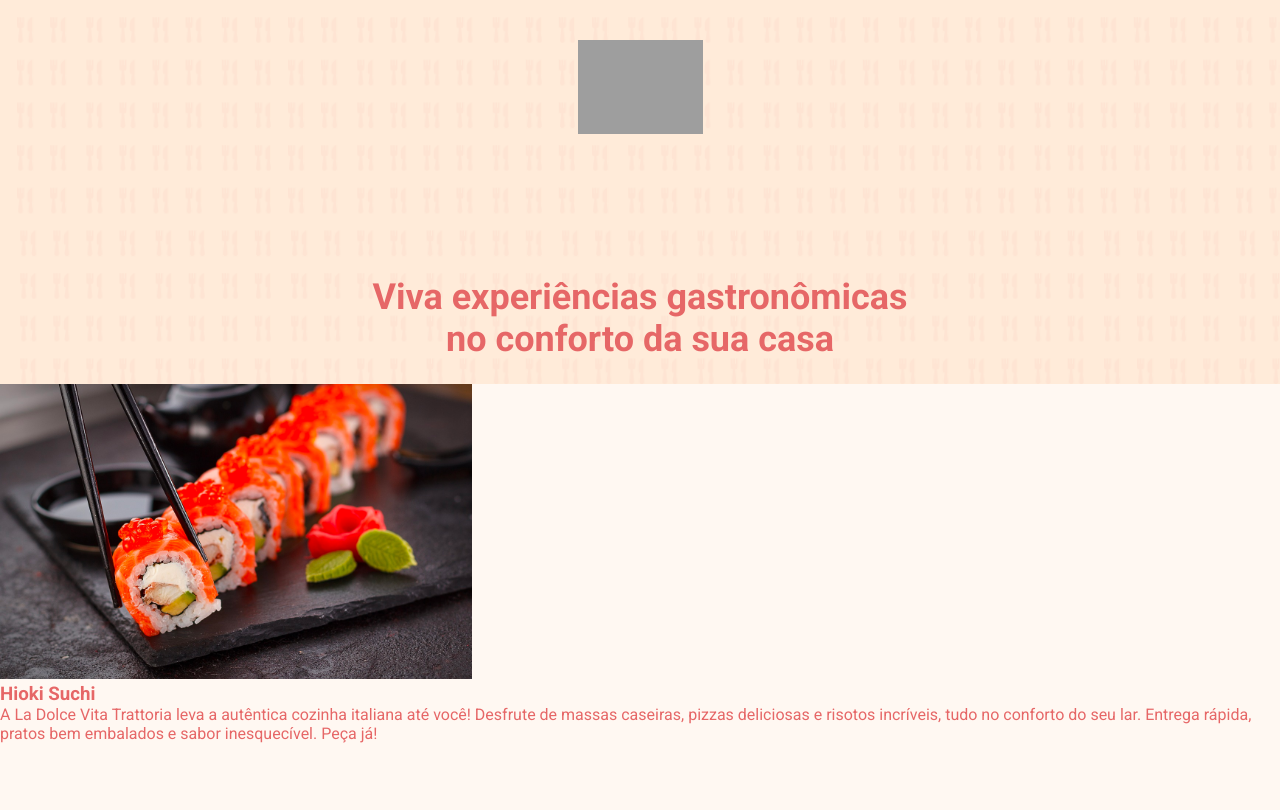
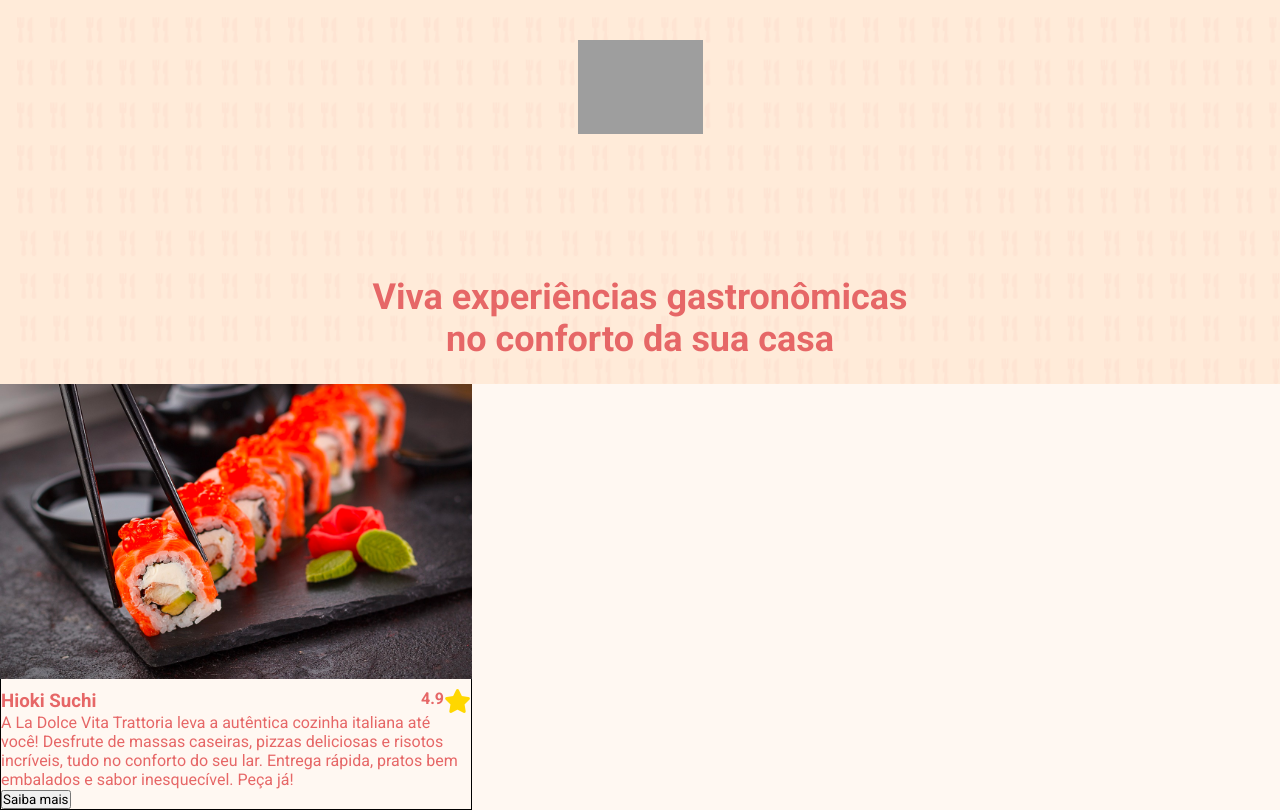
Before and after one commit to FlavioIrl/Projeto-React-EFood-, a React (Create React App) app: page / in a window 1280 px wide. Built offline with nearby package versions, Linux system fonts and the light colour scheme; grey boxes are pictures that could not be loaded.

Commit message:
Construindo os cards

```diff
--- a/public/index.html
+++ b/public/index.html
@@ -28,6 +28,7 @@
     <link rel="preconnect" href="https://fonts.googleapis.com">
     <link rel="preconnect" href="https://fonts.gstatic.com" crossorigin>
     <link href="https://fonts.googleapis.com/css2?family=Roboto:wght@400;700&display=swap" rel="stylesheet">
+    <link rel="stylesheet" href="https://cdnjs.cloudflare.com/ajax/libs/font-awesome/6.5.0/css/all.min.css">
   </head>
   <body>
     <noscript>You need to enable JavaScript to run this app.</noscript>
--- /dev/null
+++ b/src/components/Cards/index.tsx
@@ -0,0 +1,34 @@
+import Hioki from '../../assets/images/HiokiSushi.png'
+
+import {
+  Image,
+  Icon,
+  Evaluation,
+  InfoTop,
+  CardsContainer,
+  Infos
+} from './styles'
+
+const Cards = () => (
+  <CardsContainer>
+    <Image src={Hioki} alt="HiokiSushi" />
+    <Infos>
+      <InfoTop>
+        <h3>Hioki Suchi</h3>
+        <Evaluation>
+          <p>4.9</p>
+          <Icon className="fa-solid fa-star" />
+        </Evaluation>
+      </InfoTop>
+      <p>
+        A La Dolce Vita Trattoria leva a autêntica cozinha italiana até você!
+        Desfrute de massas caseiras, pizzas deliciosas e risotos incríveis, tudo
+        no conforto do seu lar. Entrega rápida, pratos bem embalados e sabor
+        inesquecível. Peça já!
+      </p>
+      <button>Saiba mais</button>
+    </Infos>
+  </CardsContainer>
+)
+
+export default Cards
--- /dev/null
+++ b/src/components/Cards/styles.ts
@@ -0,0 +1,34 @@
+import styled from 'styled-components'
+
+export const Icon = styled.i`
+  color: gold;
+  font-size: 24px;
+`
+
+export const Infos = styled.div`
+  padding-top: 10px;
+  border: 1px solid black;
+  border-top: none;
+`
+
+export const CardsContainer = styled.div`
+  max-width: 472px;
+`
+
+export const InfoTop = styled.div`
+  display: flex;
+  justify-content: space-between;
+  align-items: center;
+`
+
+export const Evaluation = styled.div`
+  font-weight: bold;
+  display: flex;
+  align-items: cente;
+  margin-botton: 8px;
+`
+
+export const Image = styled.img`
+  display: block;
+  width: 472px;
+`
--- a/src/components/Comida/index.tsx
+++ /dev/null
@@ -1,17 +0,0 @@
-import Hioki from '../../assets/images/HiokiSushi.png'
-import { Image } from './styles'
-
-const Comida = () => (
-  <div>
-    <Image src={Hioki} alt="HiokiSushi" />
-    <h3>Hioki Suchi</h3>
-    <p>
-      A La Dolce Vita Trattoria leva a autêntica cozinha italiana até você!
-      Desfrute de massas caseiras, pizzas deliciosas e risotos incríveis, tudo
-      no conforto do seu lar. Entrega rápida, pratos bem embalados e sabor
-      inesquecível. Peça já!
-    </p>
-  </div>
-)
-
-export default Comida
--- a/src/components/Comida/styles.ts
+++ /dev/null
@@ -1,5 +0,0 @@
-import styled from 'styled-components'
-
-export const Image = styled.img`
-  width: 472px;
-`
--- a/src/components/Home/index.tsx
+++ b/src/components/Home/index.tsx
@@ -1,10 +1,10 @@
 import Banner from '../Banner'
-import Comida from '../Comida'
+import Cards from '../Cards'
 
 const Home = () => (
   <>
     <Banner />
-    <Comida />
+    <Cards />
   </>
 )
 
```
